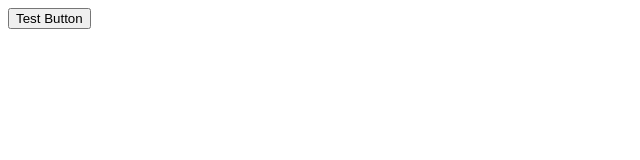
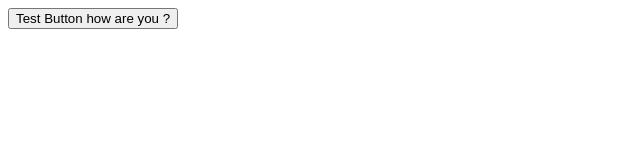
Before and after one commit to ankurkhatal/Legobox, a plain HTML site: page index.html in a window 1280 px wide. Shown: the whole page, without its empty margins (0-640 px from the left). Drawn offline with Linux system fonts and the light colour scheme.

Commit message:
Update index.html

```diff
--- a/index.html
+++ b/index.html
@@ -2,6 +2,6 @@
   <head>
   </head>
   <body><button>
-    Test Button
+    Test Button how are you ?
   </button></body>
 </html>
```
